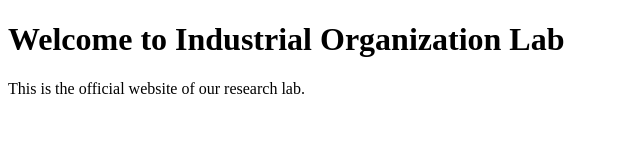
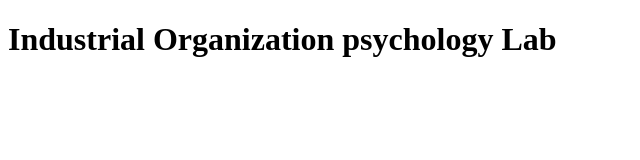
Before and after one commit to isorgutpsikolojilab/industrial-organization-lab, a plain HTML site: page index.html in a window 1280 px wide. Shown: the whole page, without its empty margins (0-640 px from the left). Drawn offline with Linux system fonts and the light colour scheme.

Commit message:
Update index.html

```diff
--- a/index.html
+++ b/index.html
@@ -6,7 +6,6 @@
     <title>Industrial Organization Lab</title>
 </head>
 <body>
-    <h1>Welcome to Industrial Organization Lab</h1>
-    <p>This is the official website of our research lab.</p>
+    <h1>Industrial Organization psychology Lab</h1>
 </body>
 </html>
```
